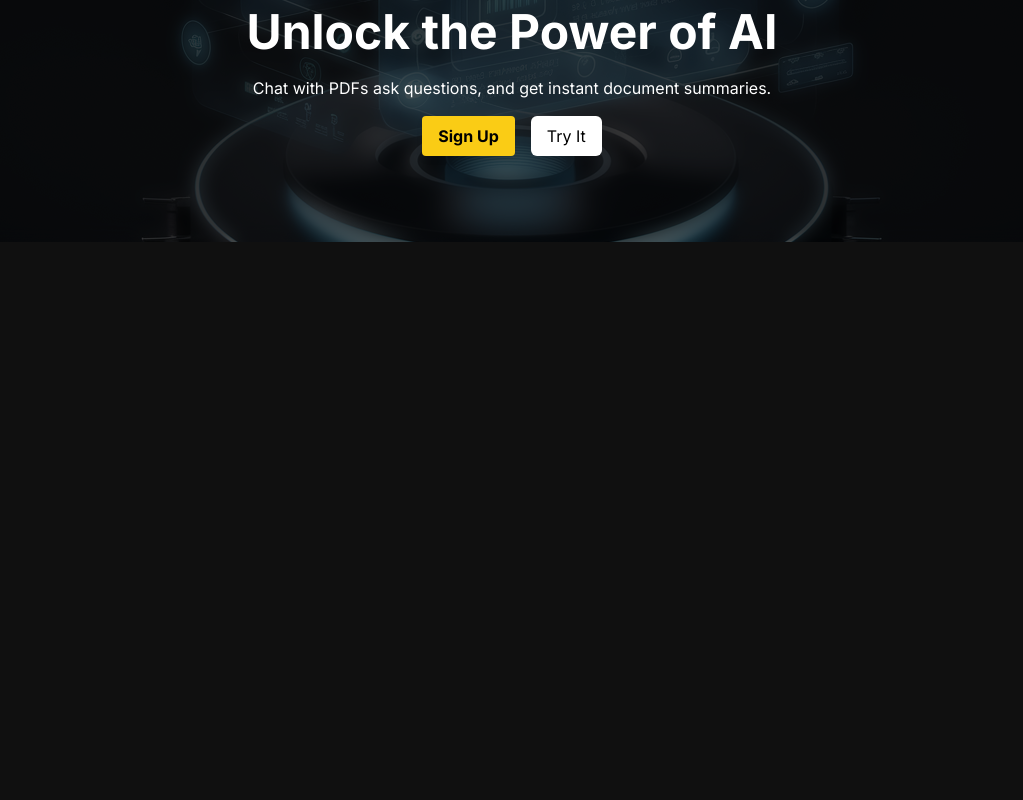
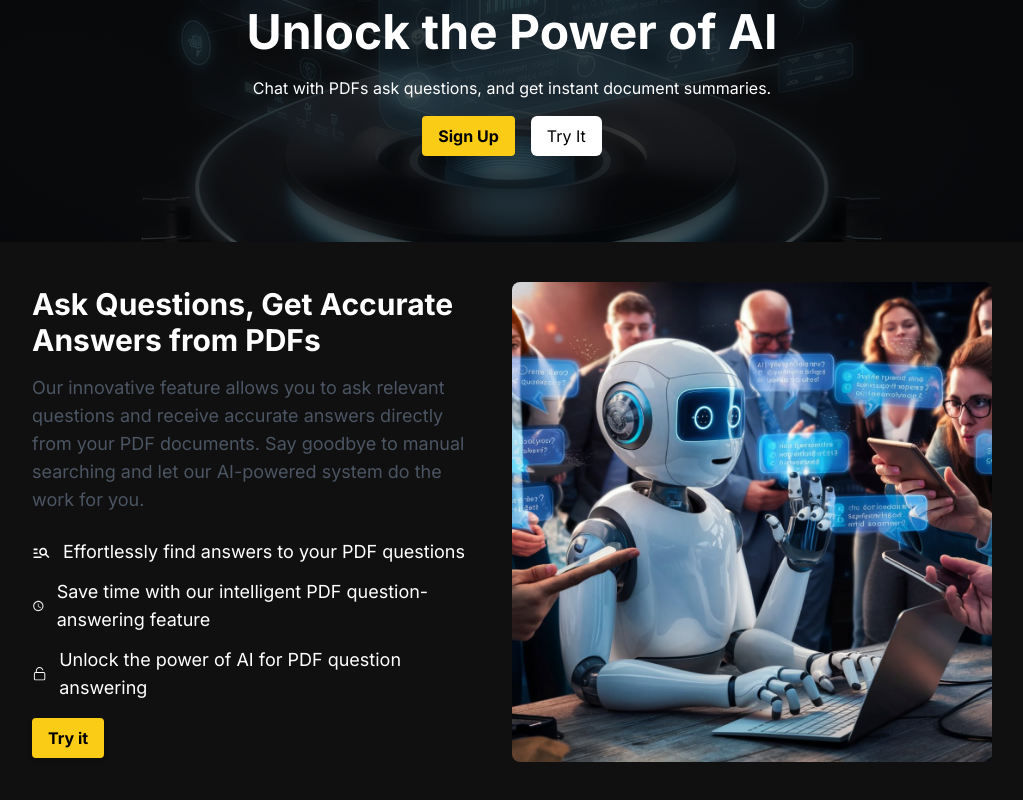
Before and after one commit to GoAskPdf/Go-Ask-Pdf, a Next.js app: page / in a window 1280 px wide. Shown: the part 665-1465 px from the top of the page, without its empty margins (128-1151 px from the left). Before the commit the page ends 1227 px from the top, so only its background shows below. Built offline with nearby package versions, Linux system fonts and the light colour scheme.

Commit message:
Overview screen

```diff
--- a/src/app/page.tsx
+++ b/src/app/page.tsx
@@ -1,5 +1,6 @@
 import HeroSection from "@/components/HeroSection/HeroSection";
 import Navbar from "@/components/Navbar/Navbar";
+import Overview from "@/components/Overview/Overview";
 import TryItSection from "@/components/TryItSection/TryItSection";
 
 export default function Home() {
@@ -9,6 +10,7 @@ export default function Home() {
     <HeroSection />
     <div className="bottom-80 relative">
     <TryItSection />
+    <Overview />
     </div>
     </>
   );
--- /dev/null
+++ b/src/components/Overview/Overview.tsx
@@ -0,0 +1,46 @@
+"use client"
+import React from 'react';
+import { MdManageSearch } from 'react-icons/md';
+import { IoMdTime } from 'react-icons/io';
+import { GoUnlock } from 'react-icons/go';
+import Image from 'next/image';
+import OverviewImage from '@/assets/Overview.png';
+import Button from '../ReusableComponents/Button';
+
+const Overview = () => {
+    const handleClick = () => {}
+  return (
+    <div className=" py-10 px-5 md:px-20 lg:px-40 flex flex-col md:flex-row items-center">
+      <div className="md:w-1/2 md:pr-10 text-center md:text-left">
+        <h1 className="text-3xl font-bold mb-4">Ask Questions, Get Accurate Answers from PDFs</h1>
+        <p className="text-lg text-gray-600">Our innovative feature allows you to ask relevant questions and receive accurate answers directly from your PDF documents. Say goodbye to manual searching and let our AI-powered system do the work for you.</p>
+        <div className="flex items-center mt-6">
+          <MdManageSearch size={19} className="mr-3" />
+          <span className="text-lg">Effortlessly find answers to your PDF questions</span>
+        </div>
+        <div className="flex items-center mt-3">
+          <IoMdTime className="mr-3" />
+          <span className="text-lg">Save time with our intelligent PDF question-answering feature</span>
+        </div>
+        <div className="flex items-center mt-3">
+          <GoUnlock className="mr-3" />
+          <span className="text-lg">Unlock the power of AI for PDF question answering</span>
+        </div>
+        <div className="mt-4 flex justify-start">
+          <Button btnName='Try it' handleClick={handleClick} />
+        </div>
+      </div>
+      <div className="md:w-1/2 mt-8 md:mt-0">
+        <Image
+          src={OverviewImage}
+          alt="Overview image"
+          width={800}
+          height={600}
+          className="rounded-lg"
+        />
+      </div>
+    </div>
+  );
+};
+
+export default Overview;
```
Also changed, not shown: src/assets/Overview.png (added), src/assets/w30YecCDS5SZjpuKv_RIMw 1.png (renamed from src/assets/8AxcH2QCSTWVd5spzEJ7eQ 1.png).
